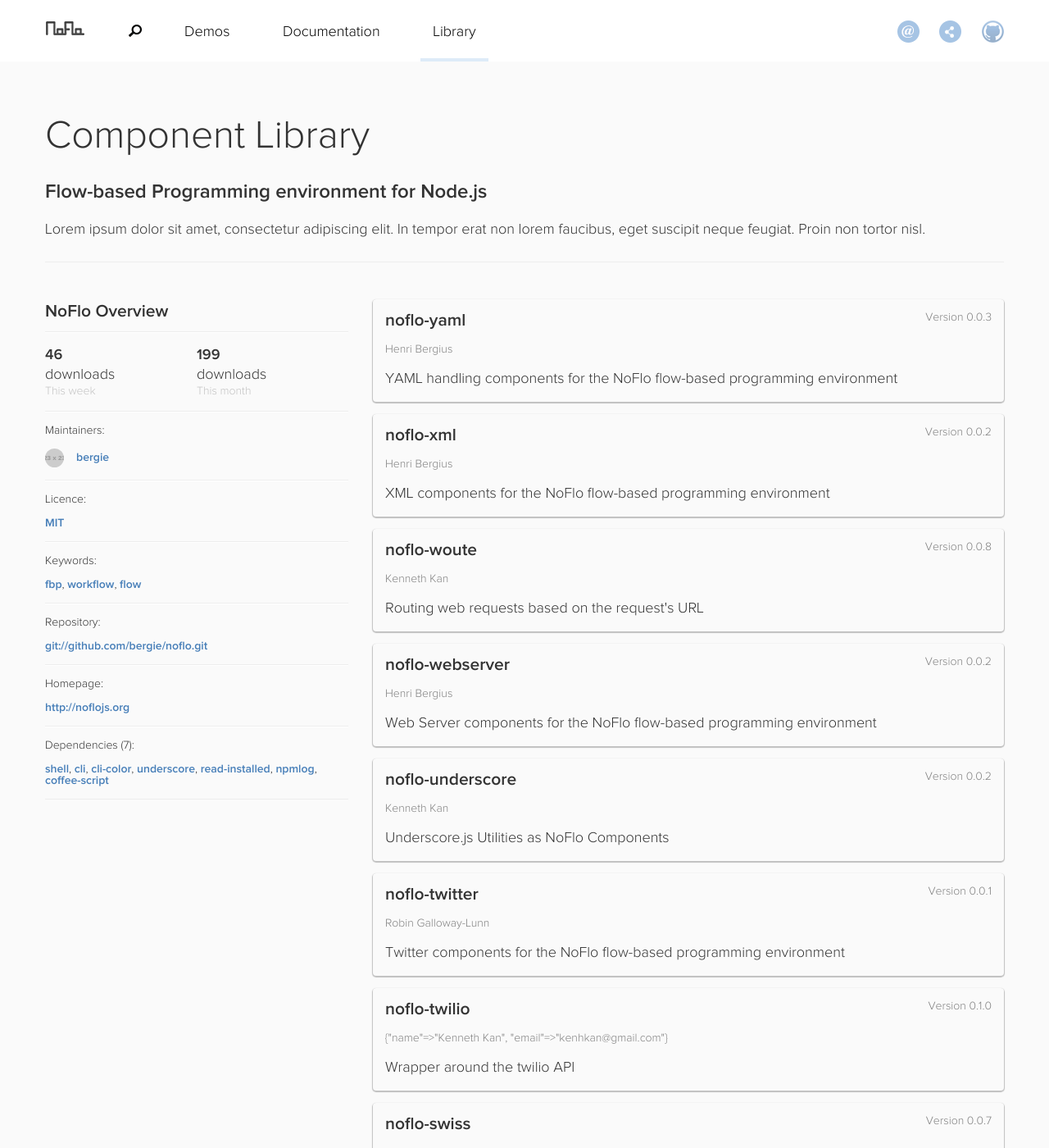
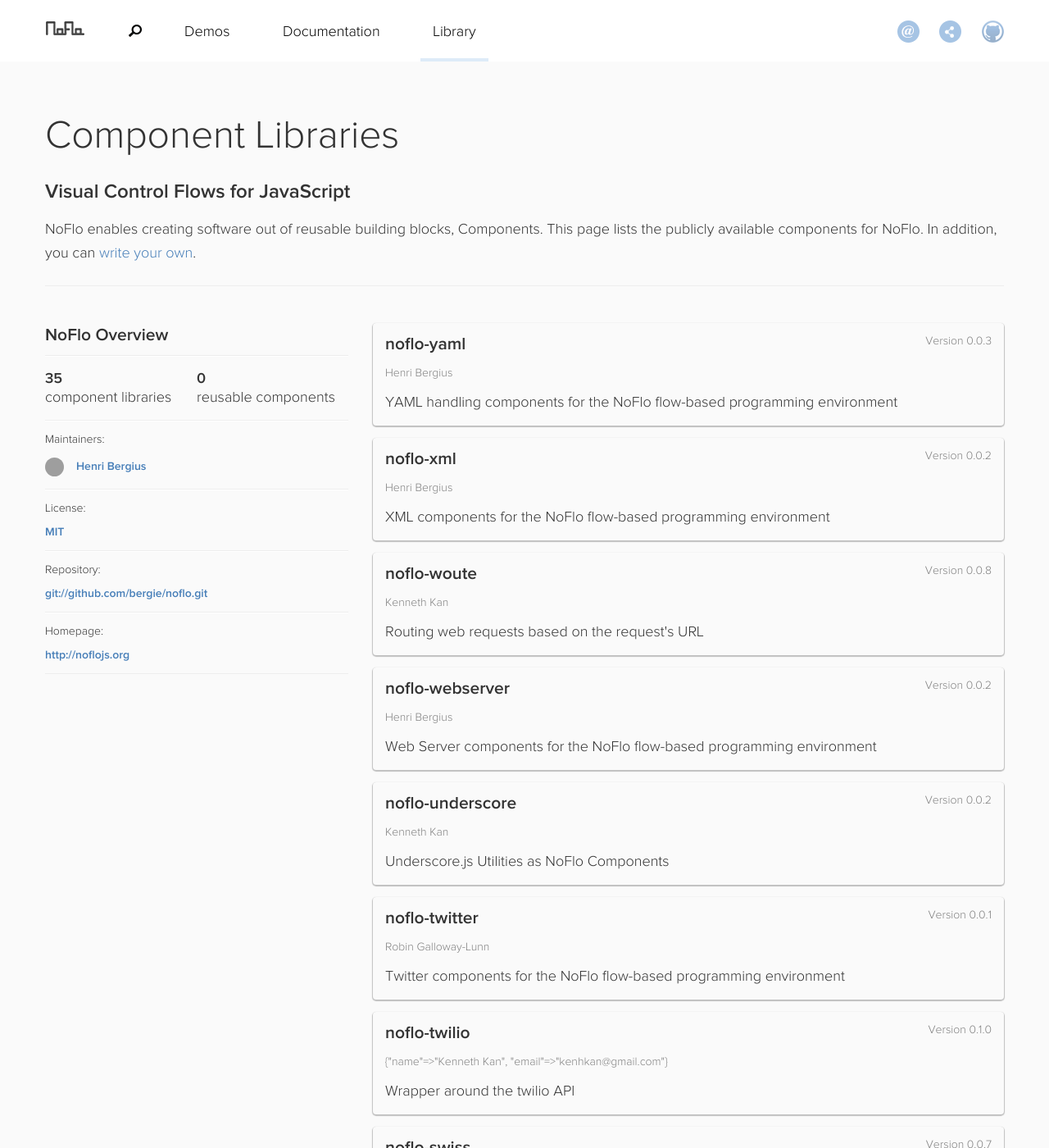
Before and after one commit to noflo/noflo.github.io, a Jekyll site: the page built from library/index.html, in a window 1280 px wide and 1400 px high. Shown: the whole window at 82% size. Built offline with Jekyll 4.4.1, drawn with Linux system fonts in a browser that asks for light colours; nearby versions of some CDN libraries; Markdown is read by kramdown in place of the engine named in the settings; grey boxes are pictures that could not be loaded.

Commit message:
More 'real' content for Libraries page

```diff
--- a/library/index.html
+++ b/library/index.html
@@ -1,118 +1,60 @@
 ---
 layout: default
-title: Demos
+title: Component Libraries
 categories:
  - library
 ---
   <div class="row-fluid">
-
     <div class="container">
-
       <div class="plain-title">
-
-        <h1>Component Library</h1>
-        <h2>Flow-based Programming environment for Node.js</h2>
-
-        <p>Lorem ipsum dolor sit amet, consectetur adipiscing elit. In tempor erat non lorem faucibus, eget suscipit neque feugiat. Proin non tortor nisl.</p>
-
+        <h1>Component Libraries</h1>
+        <h2>{{ site.tagline }}</h2>
+        <p>NoFlo enables creating software out of reusable building blocks, Components. This page lists the publicly available components for NoFlo. In addition, you can <a href="{{ site.baseurl }}documentation/components/">write your own</a>.</p>
       </div>
-      <!-- /.plain-title -->
-
       <div class="main">
-
         <div class="sidebar span4">
-
           <h3 class="sidebar__title">NoFlo Overview</h3>
-
           <div class="overview">
-
             <p class="overview__downloads">
-              <strong>46</strong> downloads <em>This week</em>
+              <strong>{{ site.categories['library'] | size }}</strong> component libraries
             </p>
-
             <p class="overview__downloads">
-              <strong>199</strong> downloads <em>This month</em>
+              <strong>{{ site.categories['component'] | size }}</strong> reusable components
             </p>
-
           </div>
-          <!-- /.overview -->
-
           <div class="sidebar__extra">
-
             <div class="overview">
-
               <dl>
                 <dt>Maintainers:</dt>
-                <dd><img src="http://placehold.it/23x23" class="avatar" /><a href="https://npmjs.org/~bergie">bergie</a></dd>
+                <dd><img src="https://secure.gravatar.com/avatar/995f27ce7205a79c55d4e44223cd6de0?s=23" class="avatar" /><a href="http://bergie.iki.fi">Henri Bergius</a></dd>
               </dl>
-
             </div>
-            <!-- /.overview -->
-
             <div class="overview">
-
               <dl>
-                <dt>Licence:</dt>
+                <dt>License:</dt>
                 <dd><a href="./">MIT</a></dd>
               </dl>
-
             </div>
-            <!-- /.overview -->
-
             <div class="overview">
-
-              <dl>
-                <dt>Keywords:</dt>
-                <dd><a href="./">fbp</a>, <a href="./">workflow</a>, <a href="./">flow</a></dd>
-              </dl>
-
-            </div>
-            <!-- /.overview -->
-
-            <div class="overview">
-
               <dl>
                 <dt>Repository:</dt>
                 <dd><a href="./">git://github.com/bergie/noflo.git</a></dd>
               </dl>
-
             </div>
-            <!-- /.overview -->
-
             <div class="overview">
-
               <dl>
                 <dt>Homepage:</dt>
                 <dd><a href="./">http://noflojs.org</a></dd>
               </dl>
-
             </div>
-            <!-- /.overview -->
-
-            <div class="overview">
-
-              <dl>
-                <dt>Dependencies (7):</dt>
-                <dd><a href="./">shell</a>, <a href="./">cli</a>, <a href="./">cli-color</a>,
-                  <a href="./">underscore</a>, <a href="./">read-installed</a>, <a href="./">npmlog</a>, <a href="./">coffee-script</a></dd>
-              </dl>
-
-            </div>
-            <!-- /.overview -->
-
           </div>
-          <!-- /.overview-extras -->
-
-          <a href="./" class="sidebar__show-extra">More</a>
-
         </div>
-        <!-- /.sidebar -->
 
         <div class="content span8">
           {% for library in site.categories['library'] %}
           <div class="library__item">
             <div class="library__info">
-              <h3 class="library__title"><a href="https://npmjs.org/package/{{ library.title }}">{{ library.title }}</a></h3>
+              <h3 class="library__title"><a href="{{ site.baseurl}}{{ library.url }}">{{ library.title }}</a></h3>
               <span class="library__updated">{{ library.author }}</span>
             </div>
             <p class="library__description">{{ library.description }}</p>
```
